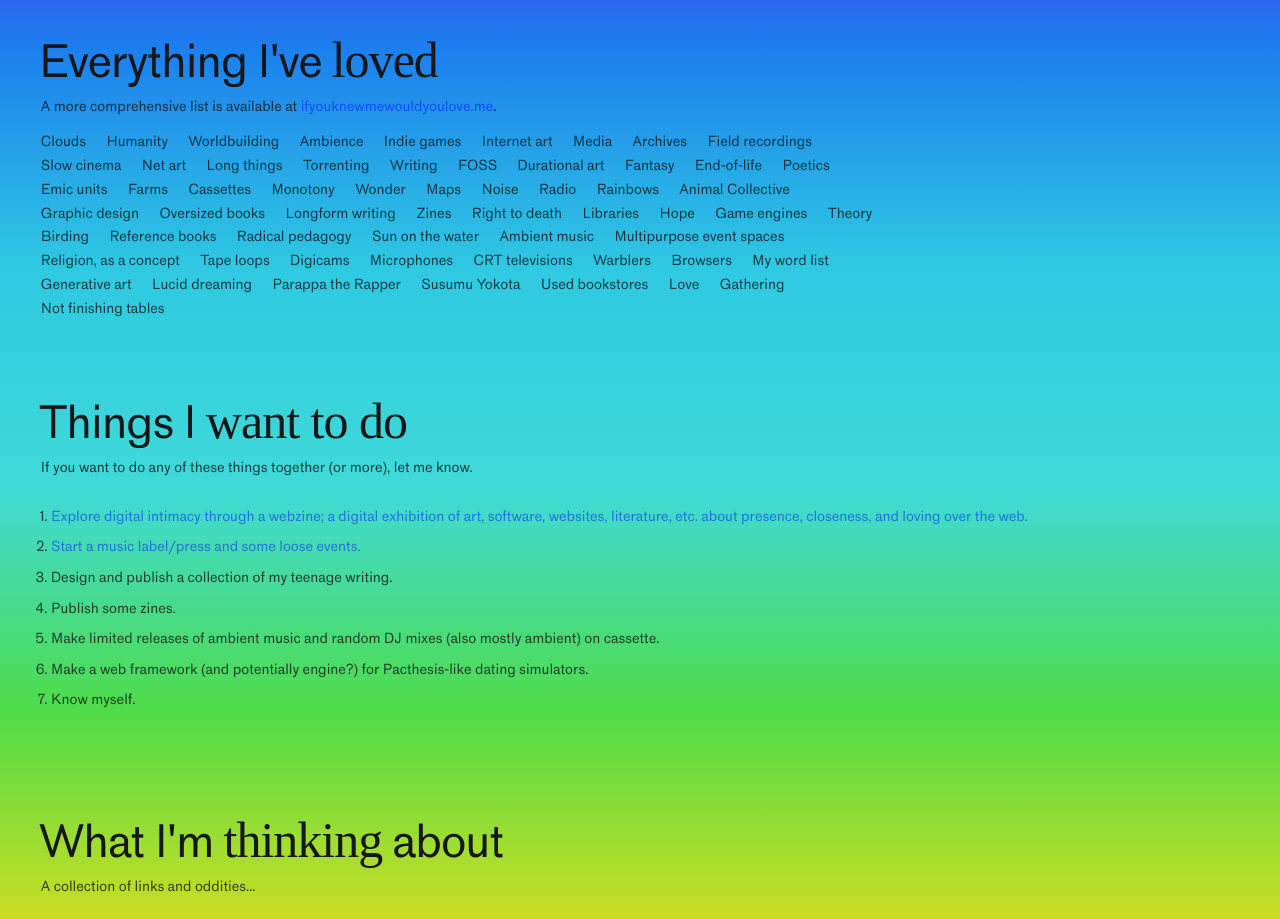
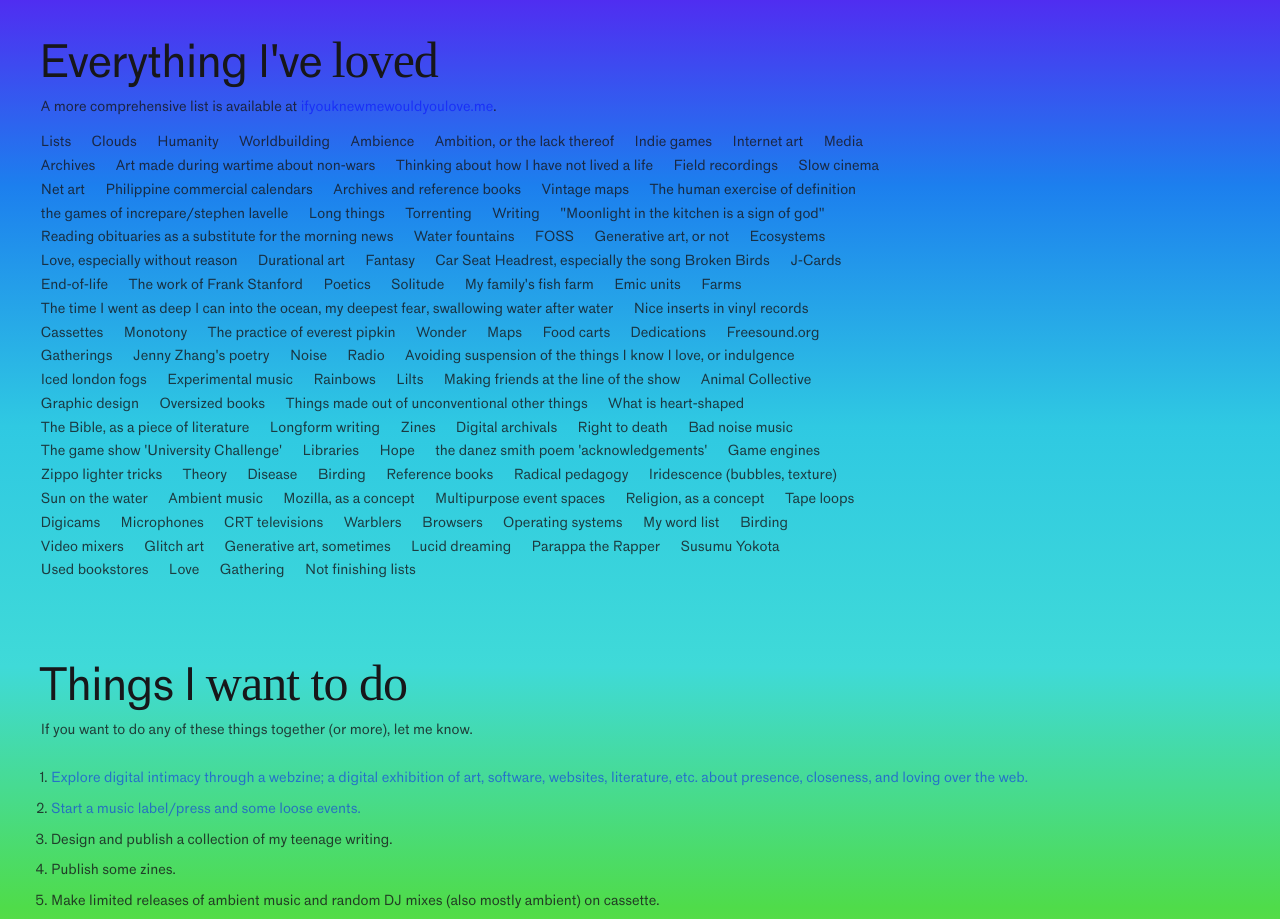
Before and after one commit to chiaski/chia.neocities.org, a plain HTML site: page index.html in a window 1280 px wide. Shown: the part 1380-2299 px from the top of the page. Drawn offline with nearby package versions, Linux system fonts and the light colour scheme; files whose address does not match are found by name.

Commit message:
More things I love

```diff
--- a/index.html
+++ b/index.html
@@ -187,49 +187,93 @@
     <p>A more comprehensive list is available at <a href="https://ifyouknewmewouldyoulove.me" target="_blank">ifyouknewmewouldyoulove.me</a>.</p>
 
     <div id="love">
+      <span>Lists</span>
       <span>Clouds</span>
       <span>Humanity</span>
       <span>Worldbuilding</span>
       <span>Ambience</span>
+      <span>Ambition, or the lack thereof</span>
       <span>Indie games</span>
       <span>Internet art</span>
       <span>Media</span>
       <span>Archives</span>
+      <span>Art made during wartime about non-wars</span>
+      <span>Thinking about how I have not lived a life</span>
       <span>Field recordings</span>
       <span>Slow cinema</span>
       <span>Net art</span>
+      <span>Philippine commercial calendars</span>
+      <span>Archives and reference books</span>
+      <span>Vintage maps</span>
+      <span>The human exercise of definition</span>
+      <span>the games of increpare/stephen lavelle</span>
       <span>Long things</span>
       <span>Torrenting</span>
       <span>Writing</span>
+      <span>"Moonlight in the kitchen is a sign of god"</span>
+      <span>Reading obituaries as a substitute for the morning news</span>
+      <span>Water fountains</span>
       <span>FOSS</span>
+      <span>Generative art, or not</span>
+      <span>Ecosystems</span>
+      <span>Love, especially without reason</span>
       <span>Durational art</span>
       <span>Fantasy</span>
+      <span>Car Seat Headrest, especially the song Broken Birds</span>
+      <span>J-Cards</span>
       <span>End-of-life</span>
+      <span>The work of Frank Stanford</span>
       <span>Poetics</span>
+      <span>Solitude</span>
+      <span>My family's fish farm</span>
       <span>Emic units</span>
       <span>Farms</span>
+      <span>The time I went as deep I can into the ocean, my deepest fear, swallowing water after water</span>
+      <span>Nice inserts in vinyl records</span>
       <span>Cassettes</span>
       <span>Monotony</span>
+      <span>The practice of everest pipkin</span>
       <span>Wonder</span>
       <span>Maps</span>
+      <span>Food carts</span>
+      <span>Dedications</span>
+      <span>Freesound.org</span>
+      <span>Gatherings</span>
+      <span>Jenny Zhang's poetry</span>
       <span>Noise</span>
       <span>Radio</span>
+      <span>Avoiding suspension of the things I know I love, or indulgence</span>
+      <span>Iced london fogs</span>
+      <span>Experimental music</span>
       <span>Rainbows</span>
+      <span>Lilts</span>
+      <span>Making friends at the line of the show</span>
       <span>Animal Collective</span>
       <span>Graphic design</span>
       <span>Oversized books</span>
+      <span>Things made out of unconventional other things</span>
+      <span>What is heart-shaped</span>
+      <span>The Bible, as a piece of literature</span>
       <span>Longform writing</span>
       <span>Zines</span>
+      <span>Digital archivals</span>
       <span>Right to death</span>
+      <span>Bad noise music</span>
+      <span>The game show 'University Challenge'</span>
       <span>Libraries</span>
       <span>Hope</span>
+      <span>the danez smith poem 'acknowledgements'</span>
       <span>Game engines</span>
+      <span>Zippo lighter tricks</span>
       <span>Theory</span>
+      <span>Disease</span>
       <span>Birding</span>
       <span>Reference books</span>
       <span>Radical pedagogy</span>
+      <span>Iridescence (bubbles, texture)</span>
       <span>Sun on the water</span>
       <span>Ambient music</span>
+      <span>Mozilla, as a concept</span>
       <span>Multipurpose event spaces</span>
       <span>Religion, as a concept</span>
       <span>Tape loops</span>
@@ -238,15 +282,19 @@
       <span>CRT televisions</span>
       <span>Warblers</span>
       <span>Browsers</span>
+      <span>Operating systems</span>
       <span>My word list</span>
-      <span>Generative art</span>
+      <span>Birding</span>
+      <span>Video mixers</span>
+      <span>Glitch art</span>
+      <span>Generative art, sometimes</span>
       <span>Lucid dreaming</span>
       <span>Parappa the Rapper</span>
       <span>Susumu Yokota</span>
       <span>Used bookstores</span>
       <span>Love</span>
       <span>Gathering</span>
-      <span>Not finishing tables</span>
+      <span>Not finishing lists</span>
     </div>
 
 
```
